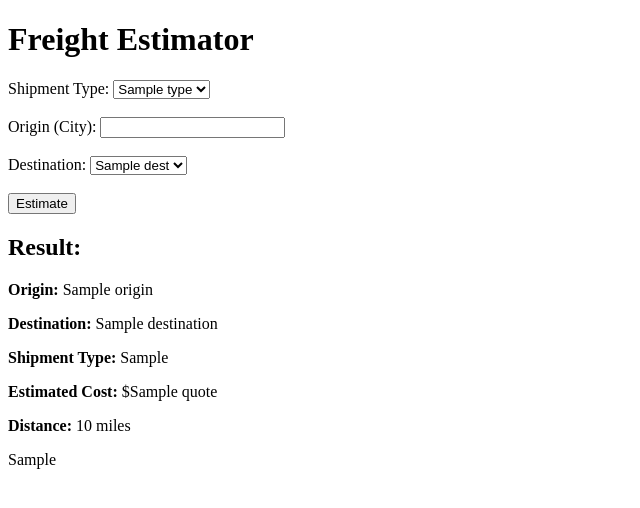
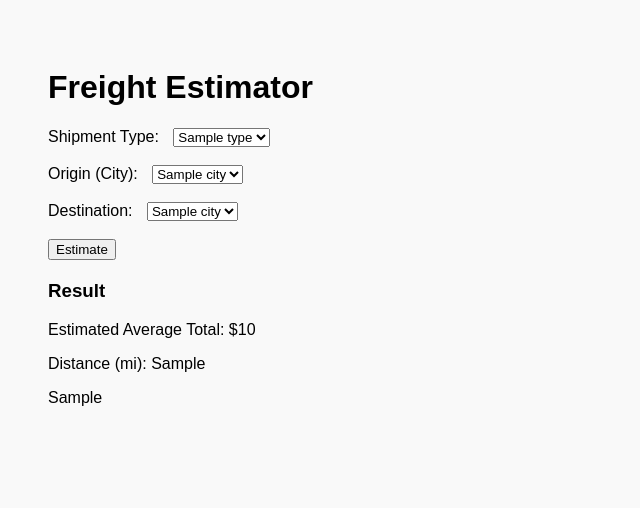
Before and after one commit to DNFR12/i-really-want-this-to-work, a Flask app: template templates/index.html in a window 1280 px wide. Shown: the top 508 px of the page, without its empty margins (0-640 px from the left). Run offline with Flask 3, Linux system fonts and the light colour scheme; the template is opened without the code that fills it: most values are stand-ins (such as "Sample title", 1, 10 or a date in 2020); parts of the project's set-up code (start-up, migrations or seed data) failed here and were passed over.

Commit message:
Update index.html

```diff
--- a/templates/index.html
+++ b/templates/index.html
@@ -2,42 +2,43 @@
 <html>
 <head>
     <title>Freight Estimator</title>
+    <link rel="stylesheet" href="{{ url_for('static', filename='styles.css') }}">
 </head>
 <body>
     <h1>Freight Estimator</h1>
     <form method="POST">
-        <label>Shipment Type:</label>
+        <label for="shipment_type">Shipment Type:</label>
         <select name="shipment_type" required>
             {% for type in shipment_types %}
                 <option value="{{ type }}">{{ type }}</option>
             {% endfor %}
         </select><br><br>
 
-        <label>Origin (City):</label>
-        <input type="text" name="origin" required><br><br>
+        <label for="origin">Origin (City):</label>
+        <select name="origin" required>
+            {% for city in origins %}
+                <option value="{{ city }}">{{ city }}</option>
+            {% endfor %}
+        </select><br><br>
 
-        <label>Destination:</label>
+        <label for="destination">Destination:</label>
         <select name="destination" required>
-            {% for dest in known_destinations %}
-                <option value="{{ dest }}">{{ dest }}</option>
+            {% for city in destinations %}
+                <option value="{{ city }}">{{ city }}</option>
             {% endfor %}
         </select><br><br>
 
         <button type="submit">Estimate</button>
     </form>
 
-    {% if quote %}
-        <h2>Result:</h2>
-        {% if quote.error %}
-            <p>{{ quote.error }}</p>
-        {% else %}
-            <p><strong>Origin:</strong> {{ quote.origin }}</p>
-            <p><strong>Destination:</strong> {{ quote.destination }}</p>
-            <p><strong>Shipment Type:</strong> {{ quote.shipment_type }}</p>
-            <p><strong>Estimated Cost:</strong> ${{ quote.quote }}</p>
-            <p><strong>Distance:</strong> {{ quote.distance }} miles</p>
-            {{ route_map|safe }}
-        {% endif %}
+    {% if quote_result %}
+        <h3>Result</h3>
+        <p>Estimated Average Total: ${{ quote_result.average_total }}</p>
+        <p>Distance (mi): {{ quote_result.distance_miles }}</p>
     {% endif %}
+
+    <div class="map-container">
+        {{ map_html|safe }}
+    </div>
 </body>
 </html>
```
